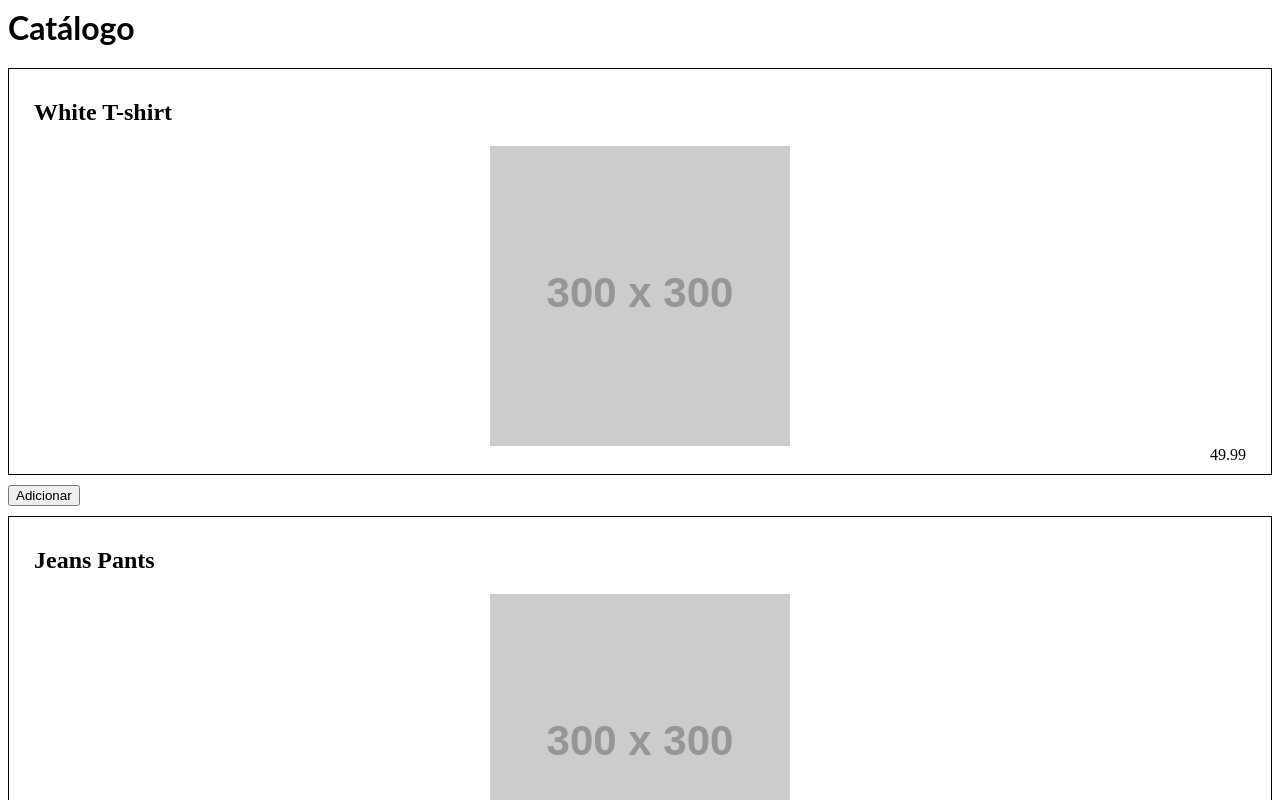
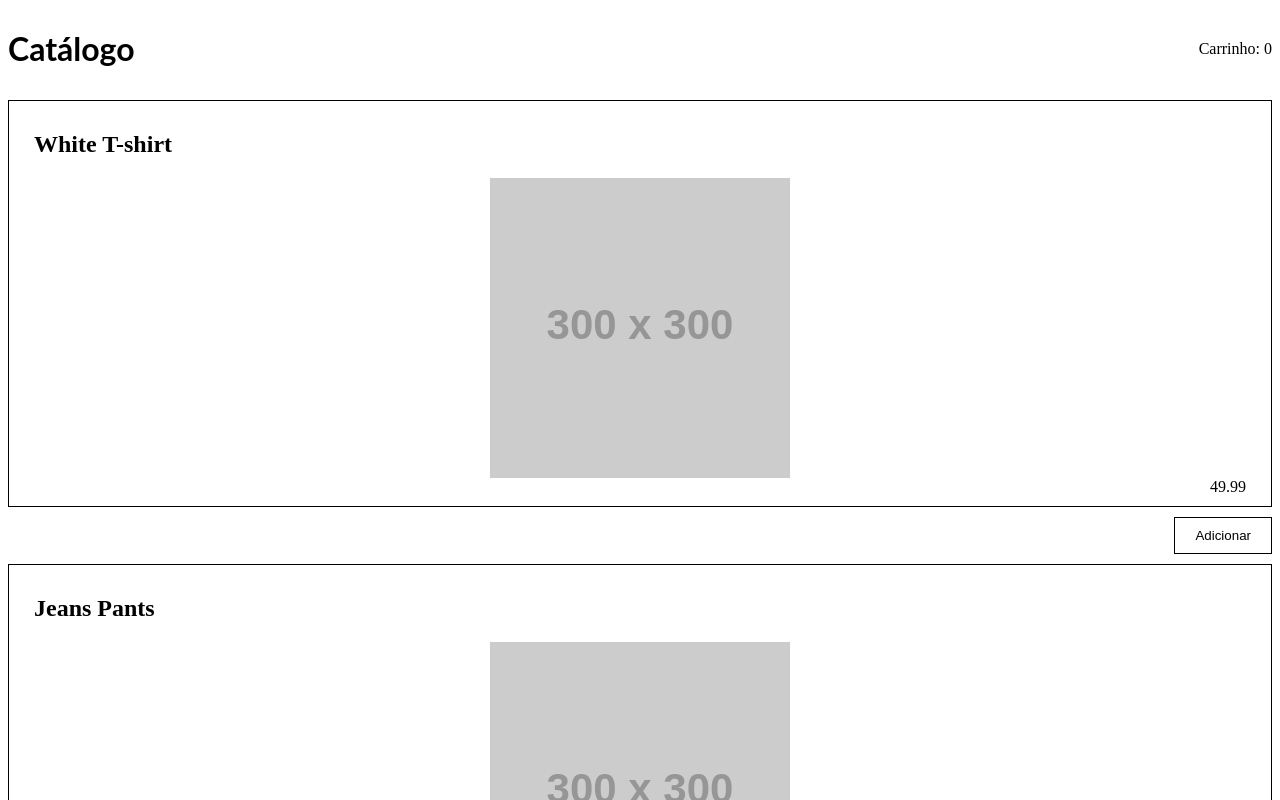
Before and after one commit to JPedroFB/react-forms, a React (Create React App) app: page / in a window 1280 px wide. Shown: the top 800 px of the page. Built offline with nearby package versions, Linux system fonts and the light colour scheme.

Commit message:
Ação de adicionar item no carrinho. Colocar produtos dentro de um container

```diff
--- a/components/AddCartButton/AddCartButton.jsx
+++ /dev/null
@@ -1,7 +0,0 @@
-import * as React from 'react';
-
-const AddCartButton = () => {
-  return <button>Adicionar</button>;
-};
-
-export default AddCartButton;
--- /dev/null
+++ b/components/Cart/AddCartButton/AddCartButton.scss
@@ -0,0 +1,15 @@
+.AddCartButton {
+  background: none;
+  padding: 10px 20px;
+  border: solid 0.5px;
+  transition: 0.2s;
+  cursor: pointer;
+}
+
+.AddCartButton:hover {
+  box-shadow: rgba(0, 0, 0, 0.445) 1px 1px 1px;
+}
+
+.AddCartButton:active {
+  box-shadow: none;
+}
--- /dev/null
+++ b/components/Cart/AddCartButton/AddCartButton.tsx
@@ -0,0 +1,12 @@
+import * as React from 'react';
+import './AddCartButton.scss';
+
+const AddCartButton = ({ onClick }) => {
+  return (
+    <button type="button" className="AddCartButton" onClick={onClick}>
+      Adicionar
+    </button>
+  );
+};
+
+export default AddCartButton;
--- a/components/CartCatalog/CartCatalog.jsx
+++ b/components/Cart/CartCatalog/CartCatalog.tsx
@@ -1,7 +1,8 @@
 import * as React from 'react';
+import './CartCatalog.scss';
 
 const CartCatalog = ({ qtdItens }) => {
-  return <div>{qtdItens}</div>;
+  return <div>Carrinho: {qtdItens}</div>;
 };
 
 export default CartCatalog;
--- /dev/null
+++ b/components/PageTitle/PageTitle.scss
@@ -0,0 +1,5 @@
+header {
+  display: flex;
+  justify-content: space-between;
+  align-items: center;
+}
--- /dev/null
+++ b/components/PageTitle/PageTitle.tsx
@@ -0,0 +1,15 @@
+import * as React from 'react';
+import './PageTitle.scss';
+
+const PageTitle = ({ title, children }) => {
+  return (
+    <header>
+      <div className="title">
+        <h1>{title}</h1>
+      </div>
+      <div className="actions">{children}</div>
+    </header>
+  );
+};
+
+export default PageTitle;
--- /dev/null
+++ b/components/ProductContainer/ProductContainer.scss
@@ -0,0 +1,6 @@
+.productContainer {
+  .actions {
+    display: flex;
+    justify-content: end;
+  }
+}
--- /dev/null
+++ b/components/ProductContainer/ProductContainer.tsx
@@ -0,0 +1,15 @@
+import * as React from 'react';
+import './ProductContainer.scss';
+
+const ProductContainer = ({ children }) => {
+  const [Product, AddCartButton] = children;
+
+  return (
+    <div className="productContainer">
+      <div className="product">{Product}</div>
+      <div className="actions">{AddCartButton}</div>
+    </div>
+  );
+};
+
+export default ProductContainer;
--- a/layouts/Catalog/Catalog.tsx
+++ b/layouts/Catalog/Catalog.tsx
@@ -1,22 +1,40 @@
 import * as React from 'react';
+
 import Product from '../../components/Product/Product';
-import AddCartButton from '../../components/AddCartButton/AddCartButton';
-import CartCatalog from '../../components/CartCatalog/CartCatalog';
+import PageTitle from '../../components/PageTitle/PageTitle';
+import ProductContainer from '../../components/ProductContainer/ProductContainer';
+import CartCatalog from '../../components/Cart/CartCatalog/CartCatalog';
+import AddCartButton from '../../components/Cart/AddCartButton/AddCartButton';
+
 import { findAll } from './CatalogService';
+
+import './Catalogs.scss';
 
 const Catalog = () => {
   let productList: Array<any> = findAll();
+  const [cart, setCart] = React.useState([]);
+
+  const addItem = (product) => {
+    setCart((cart) => {
+      return [...cart, product];
+    });
+  };
 
   return (
     <div>
-      <h1>Catálogo</h1>
-      <CartCatalog />
+      <PageTitle title="Catálogo">
+        <CartCatalog qtdItens={cart.length} />
+      </PageTitle>
       <section>
         {productList.map((product) => (
-          <div>
+          <ProductContainer>
             <Product data={product} />
-            <AddCartButton itemId={product.id} />
-          </div>
+            <AddCartButton
+              onClick={() => {
+                addItem(product);
+              }}
+            />
+          </ProductContainer>
         ))}
       </section>
     </div>
--- /dev/null
+++ b/layouts/Catalog/Catalogs.scss
@@ -0,0 +1,5 @@
+.productContainer {
+  button {
+    align-self: flex-end;
+  }
+}
--- a/package.json
+++ b/package.json
@@ -3,6 +3,7 @@
   "version": "0.0.0",
   "private": true,
   "dependencies": {
+    "@lottiefiles/react-lottie-player": "^3.5.3",
     "@types/react": "^18.0.8",
     "@types/react-dom": "^18.0.2",
     "react": "^18.1.0",
```
Also changed, not shown: components/Cart/CartCatalog/CartCatalog.scss (added).
